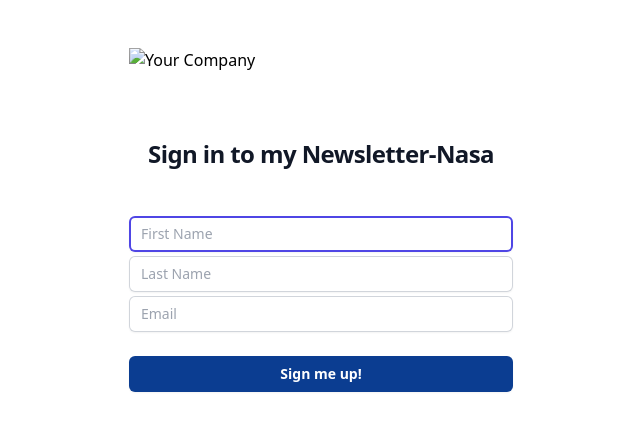
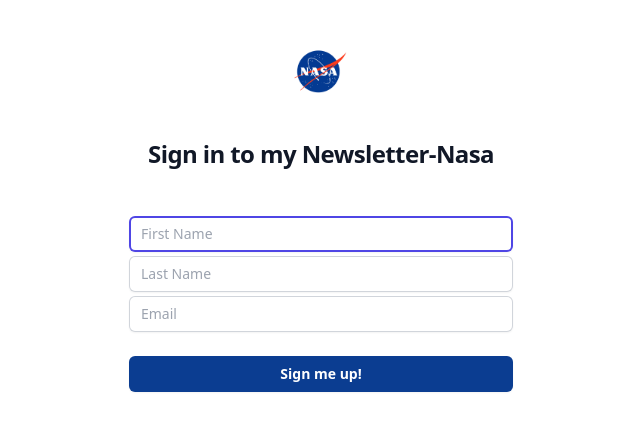
Before and after one commit to blackpyjac/nasa-newsletter-signup, a website: page signup.html in a window 1280 px wide. Shown: the whole page, without its empty margins (319-959 px from the left). Drawn offline with nearby package versions, Linux system fonts and the light colour scheme; the site is published under a folder, as on GitHub Pages, so addresses that start at the root find nothing.

Commit message:
new changes test 1.1

```diff
--- a/signup.html
+++ b/signup.html
@@ -23,7 +23,7 @@
   <body>
     <div class="flex min-h-full flex-col justify-center px-6 py-12 lg:px-8">
         <div class="sm:mx-auto sm:w-full sm:max-w-sm">
-          <img class="mx-auto h-12 w-auto" src="/public/images/nasa-logo.png" alt="Your Company">
+          <img class="mx-auto h-12 w-auto" src="images/nasa-logo.png" alt="Your Company">
           <h2 class="mt-10 text-center text-2xl font-bold leading-9 tracking-tight text-gray-900">Sign in to my Newsletter-Nasa</h2>
         </div>
 
```
Also changed, not shown: vercel.json.
